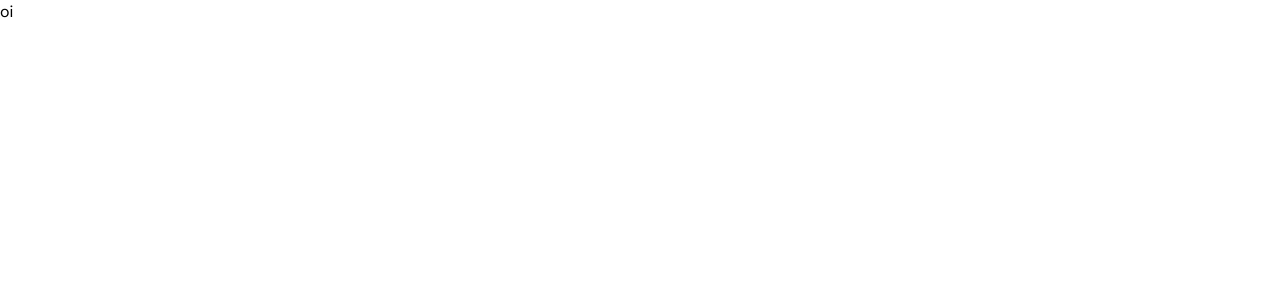
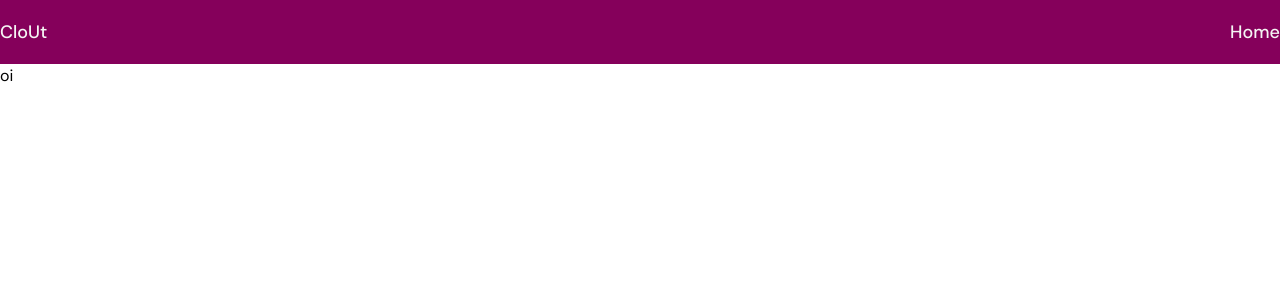
Before and after one commit to PedroL22/Clout-Social-Network, a Next.js app: page / in a window 1280 px wide. Shown: the top 300 px of the page. Built offline with nearby package versions, Linux system fonts and the light colour scheme.

Commit message:
✨💅🏻 feat: Add custom colors + basic Header

```diff
--- a/app/layout.tsx
+++ b/app/layout.tsx
@@ -3,6 +3,8 @@ import { DM_Sans } from 'next/font/google'
 import { ReactNode } from 'react'
 
 import './globals.css'
+
+import { Header } from '@layout/Header'
 
 const dmSans = DM_Sans({ subsets: ['latin'] })
 
@@ -14,6 +16,7 @@ export const metadata: Metadata = {
 export default function RootLayout({ children }: { children: ReactNode }) {
   return (
     <html lang='en'>
+      <Header />
       <body className={dmSans.className}>{children}</body>
     </html>
   )
--- /dev/null
+++ b/layout/Header/Header.tsx
@@ -0,0 +1,12 @@
+import Link from 'next/link'
+
+export const Header = () => {
+  return (
+    <header className='bg-primary flex h-16 items-center justify-center text-lg font-medium text-stone-50 transition-all hover:text-stone-100'>
+      <nav className='flex w-full max-w-screen-xl justify-between'>
+        <Link href='/'>CloUt</Link>
+        <Link href='/'>Home</Link>
+      </nav>
+    </header>
+  )
+}
--- /dev/null
+++ b/layout/Header/index.ts
@@ -0,0 +1 @@
+export * from './Header'
--- a/tailwind.config.ts
+++ b/tailwind.config.ts
@@ -7,7 +7,15 @@ const config: Config = {
     './layout/**/*.{js,ts,jsx,tsx,mdx}',
   ],
   theme: {
-    extend: {},
+    extend: {
+      colors: {
+        primary: '#85005b',
+        primaryDark: '#520647',
+        primaryDarker: '#0e002f',
+        secondary: '#c4b282',
+        secondaryDark: '#865a19',
+      },
+    },
   },
   plugins: [],
 }
--- a/tsconfig.json
+++ b/tsconfig.json
@@ -19,7 +19,7 @@
       }
     ],
     "paths": {
-      "<@>*": ["./*"]
+      "@*": ["./*"]
     }
   },
   "include": ["next-env.d.ts", "**/*.ts", "**/*.tsx", ".next/types/**/*.ts"],
```
